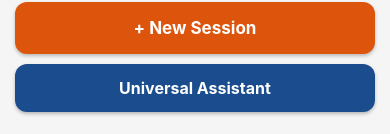
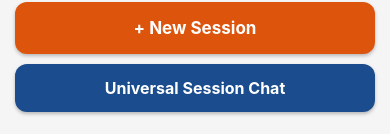
Before and after one commit to calebabr/Drone-MobileApp, a React Native app in the folder frontend/: screen / in a window 390 px wide. Shown: the part 707-841 px from the top of the page. Built offline with nearby package versions, Linux system fonts and the light colour scheme; no server answers.

Commit message:
Chat changes

```diff
--- a/frontend/src/components/ChatModal.js
+++ b/frontend/src/components/ChatModal.js
@@ -113,7 +113,7 @@ export default function ChatModal({ visible, onClose, analysisId, allAnalysisIds
                 behavior={Platform.OS === 'ios' ? 'padding' : 'height'}
             >
                 <View style={styles.header}>
-                    <Text style={styles.title}>AI Assistant</Text>
+                    <Text style={styles.title}>Session Chat</Text>
                     <TouchableOpacity style={styles.closeButton} onPress={handleClose}>
                         <Text style={styles.closeButtonText}>Close</Text>
                     </TouchableOpacity>
--- a/frontend/src/components/HistoryDetailModal.js
+++ b/frontend/src/components/HistoryDetailModal.js
@@ -22,7 +22,7 @@ export default function HistoryDetailModal({ visible, analysis, onClose, onOpenC
                                 style={styles.chatButton}
                                 onPress={() => onOpenChat(analysis.analysis_id)}
                             >
-                                <Text style={styles.chatButtonText}>Ask AI</Text>
+                                <Text style={styles.chatButtonText}>Analysis Chat</Text>
                             </TouchableOpacity>
                         )}
                         <TouchableOpacity style={styles.closeButton} onPress={onClose}>
--- a/frontend/src/components/ResultsView.js
+++ b/frontend/src/components/ResultsView.js
@@ -12,7 +12,7 @@ export default function ResultsView({ results, onOpenChat }) {
         <View style={styles.titleRow}>
             <Text style={styles.title}>Detection Results</Text>
             <TouchableOpacity style={styles.chatButton} onPress={onOpenChat}>
-            <Text style={styles.chatButtonText}>Ask AI</Text>
+            <Text style={styles.chatButtonText}>Analysis Chat</Text>
             </TouchableOpacity>
         </View>
 
--- a/frontend/src/screens/LoginScreen.js
+++ b/frontend/src/screens/LoginScreen.js
@@ -248,7 +248,7 @@ export default function LoginScreen({ onSessionStart, onOpenUniversalChat }) {
                     style={styles.universalChatButton}
                     onPress={onOpenUniversalChat}
                 >
-                    <Text style={styles.universalChatButtonText}>Universal Assistant</Text>
+                    <Text style={styles.universalChatButtonText}>Universal Session Chat</Text>
                 </TouchableOpacity>
             </View>
         </SafeAreaView>
--- a/frontend/src/screens/MainScreen.js
+++ b/frontend/src/screens/MainScreen.js
@@ -175,7 +175,7 @@ export default function MainScreen({ sessionId, onLogout }) {
                             style={styles.sessionChatButton}
                             onPress={() => openChat(null)}
                         >
-                            <Text style={styles.sessionChatButtonText}>Chat</Text>
+                            <Text style={styles.sessionChatButtonText}>Session Chat</Text>
                         </TouchableOpacity>
                         <TouchableOpacity style={styles.logoutButton} onPress={onLogout}>
                             <Text style={styles.logoutButtonText}>Logout</Text>
--- a/frontend/src/screens/UniversalChatScreen.js
+++ b/frontend/src/screens/UniversalChatScreen.js
@@ -128,7 +128,7 @@ export default function UniversalChatScreen({ onBack }) {
                         <TouchableOpacity style={styles.backButton} onPress={onBack}>
                             <Text style={styles.backButtonText}>Back</Text>
                         </TouchableOpacity>
-                        <Text style={styles.title}>Universal Assistant</Text>
+                        <Text style={styles.title}>Universal Session Chat</Text>
                     </View>
                     <TouchableOpacity style={styles.clearButton} onPress={handleClearHistory}>
                         <Text style={styles.clearButtonText}>Clear</Text>
```
